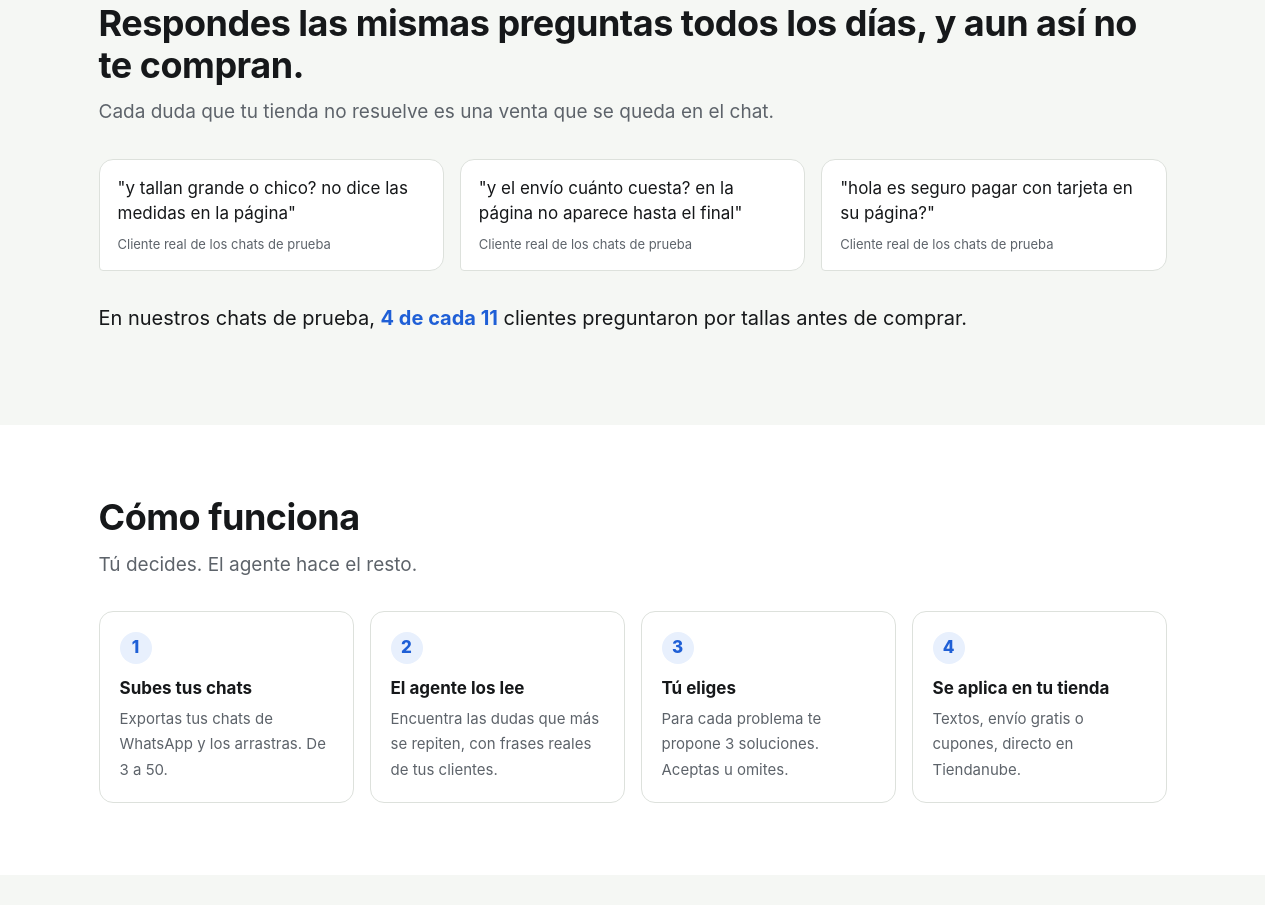
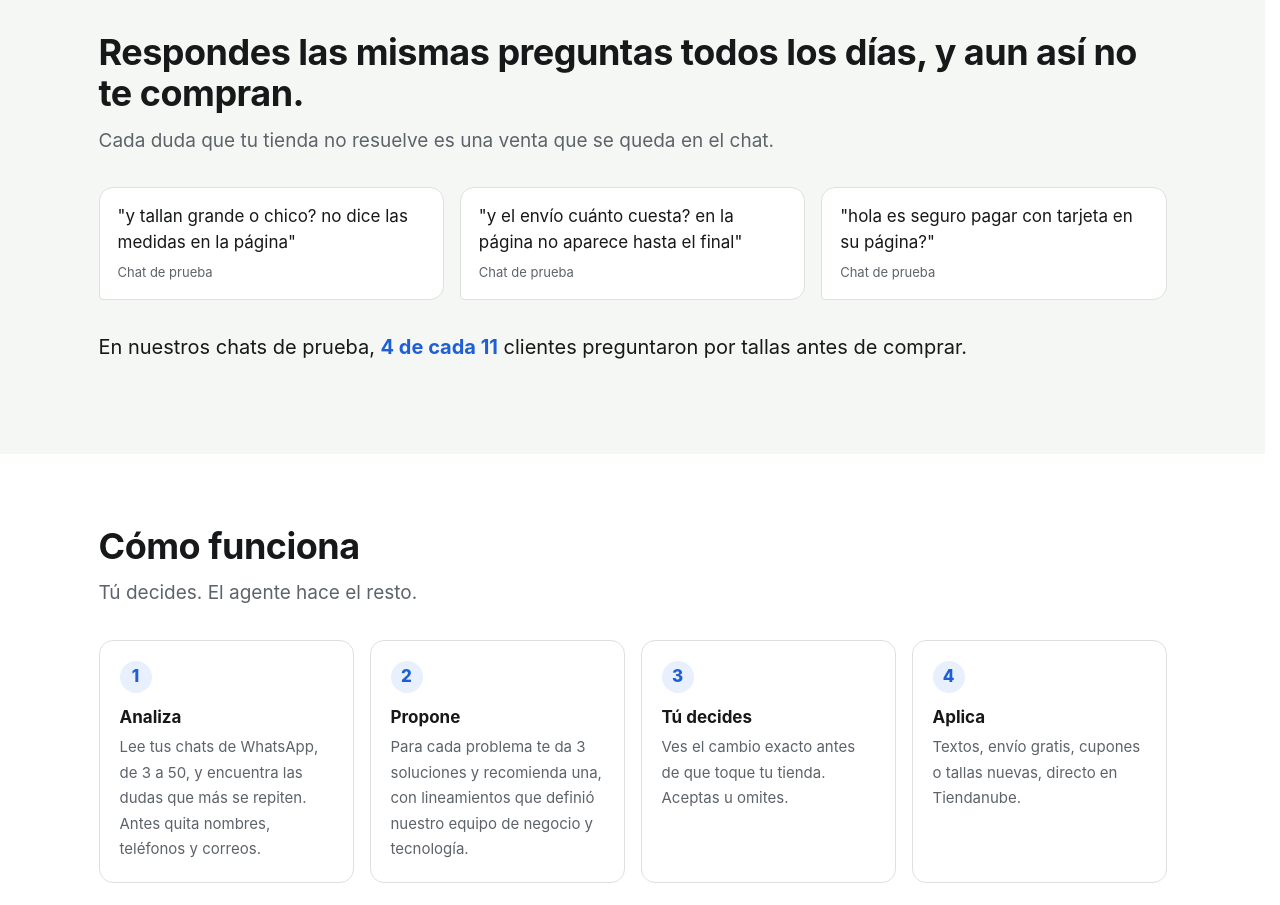
Before and after one commit to descamilla-codes/hackathonia-agente, a website: page index.html in a window 1280 px wide. Shown: the part 1155-2060 px from the top of the page. Drawn offline with Linux system fonts and the light colour scheme.

Commit message:
feat: landing steps analyze, propose, decide, apply; team name Convierte

```diff
--- a/index.html
+++ b/index.html
@@ -133,7 +133,7 @@ footer { border-top: 1px solid var(--line); padding: 24px 0; font-size: 14px; co
     <div class="wrap">
       <span class="pill">Agente de IA para tu tienda en Tiendanube</span>
       <h1>Tus clientes ya te dijeron cómo venderles <span>más</span>.</h1>
-      <p class="lead">Convierte lee los chats de WhatsApp de tu tienda, encuentra las dudas que frenan la compra y aplica la solución en tu tienda.</p>
+      <p class="lead">Convierte lee los chats de WhatsApp de tu tienda, encuentra las dudas que frenan la compra y te propone cómo resolverlas. Tú eliges, y el agente lo aplica en tu tienda.</p>
       <div class="ctas">
         <a class="btn primary" href="#demo">Probar ahora</a>
         <a class="btn ghost" href="#como">Ver cómo funciona</a>
@@ -152,9 +152,9 @@ footer { border-top: 1px solid var(--line); padding: 24px 0; font-size: 14px; co
       <h2>Respondes las mismas preguntas todos los días, y aun así no te compran.</h2>
       <p class="lead">Cada duda que tu tienda no resuelve es una venta que se queda en el chat.</p>
       <div class="pain">
-        <div class="bubble">"y tallan grande o chico? no dice las medidas en la página"<small>Cliente real de los chats de prueba</small></div>
-        <div class="bubble">"y el envío cuánto cuesta? en la página no aparece hasta el final"<small>Cliente real de los chats de prueba</small></div>
-        <div class="bubble">"hola es seguro pagar con tarjeta en su página?"<small>Cliente real de los chats de prueba</small></div>
+        <div class="bubble">"y tallan grande o chico? no dice las medidas en la página"<small>Chat de prueba</small></div>
+        <div class="bubble">"y el envío cuánto cuesta? en la página no aparece hasta el final"<small>Chat de prueba</small></div>
+        <div class="bubble">"hola es seguro pagar con tarjeta en su página?"<small>Chat de prueba</small></div>
       </div>
       <p class="stat">En nuestros chats de prueba, <b>4 de cada 11</b> clientes preguntaron por tallas antes de comprar.</p>
     </div>
@@ -166,10 +166,10 @@ footer { border-top: 1px solid var(--line); padding: 24px 0; font-size: 14px; co
       <h2>Cómo funciona</h2>
       <p class="lead">Tú decides. El agente hace el resto.</p>
       <ol class="steps">
-        <li><b>Subes tus chats</b><span>Exportas tus chats de WhatsApp y los arrastras. De 3 a 50.</span></li>
-        <li><b>El agente los lee</b><span>Encuentra las dudas que más se repiten, con frases reales de tus clientes.</span></li>
-        <li><b>Tú eliges</b><span>Para cada problema te propone 3 soluciones. Aceptas u omites.</span></li>
-        <li><b>Se aplica en tu tienda</b><span>Textos, envío gratis o cupones, directo en Tiendanube.</span></li>
+        <li><b>Analiza</b><span>Lee tus chats de WhatsApp, de 3 a 50, y encuentra las dudas que más se repiten. Antes quita nombres, teléfonos y correos.</span></li>
+        <li><b>Propone</b><span>Para cada problema te da 3 soluciones y recomienda una, con lineamientos que definió nuestro equipo de negocio y tecnología.</span></li>
+        <li><b>Tú decides</b><span>Ves el cambio exacto antes de que toque tu tienda. Aceptas u omites.</span></li>
+        <li><b>Aplica</b><span>Textos, envío gratis, cupones o tallas nuevas, directo en Tiendanube.</span></li>
       </ol>
     </div>
   </section>
@@ -221,7 +221,7 @@ footer { border-top: 1px solid var(--line); padding: 24px 0; font-size: 14px; co
 </main>
 
 <footer>
-  <div class="wrap">Convierte · Equipo 3 · HackathonIA · Utel × Tiendanube</div>
+  <div class="wrap">Convierte · HackathonIA · Utel × Tiendanube</div>
 </footer>
 
 </body>
```
Also changed, not shown: demo.html (+1 -1 lines).
